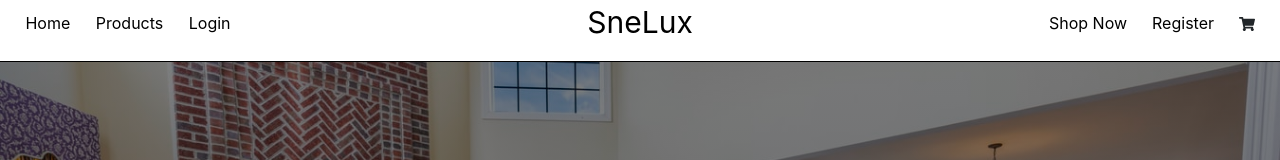
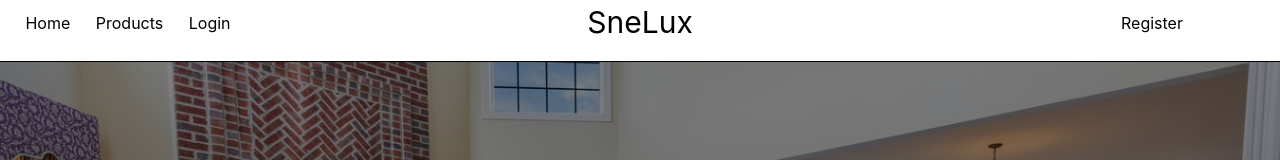
Before and after one commit to moudio/snelux-client, a React (Create React App) app: page / in a window 1280 px wide. Shown: the top 160 px of the page. Built offline with nearby package versions, Linux system fonts and the light colour scheme; no server answers.

Commit message:
Dynamically render the menu depending on the user state

```diff
--- a/src/components/NavBar/NavBar.js
+++ b/src/components/NavBar/NavBar.js
@@ -1,10 +1,11 @@
 import React from 'react';
+import { connect } from 'react-redux';
 import PropTypes from 'prop-types';
 import { Link } from 'react-router-dom';
 import { FaShoppingCart } from 'react-icons/fa';
 import './NavBar.css';
 
-const NavBar = () => (
+const NavBar = ({ userState }) => (
   <nav className="NavBar" data-testid="navigation">
     <ul className="left-nav">
       <li>
@@ -18,11 +19,15 @@ const NavBar = () => (
           Products
         </Link>
       </li>
+      {!userState.access ? (
         <li>
           <Link to="/login" data-testid="login">
             Login
           </Link>
         </li>
+      ) : (
+        ''
+      )}
     </ul>
     <ul className="center-nav">
       <li>
@@ -32,19 +37,26 @@ const NavBar = () => (
       </li>
     </ul>
     <ul className="right-nav">
-      <li>
-        <Link to="/">Shop Now</Link>
-      </li>
+      {!userState.access ? (
         <li>
           <Link to="/signup" data-testid="signup">
             Register
           </Link>
         </li>
+      ) : (
+        ''
+      )}
+      {userState.access ? (
         <li>
           <FaShoppingCart />
         </li>
+      ) : (
+        ''
+      )}
     </ul>
   </nav>
 );
-
-export default NavBar;
+const mapStateToProps = (state) => ({
+  userState: state.userReducer,
+});
+export default connect(mapStateToProps, null)(NavBar);
```
Lines whose indentation alone changed are shown as unchanged.
